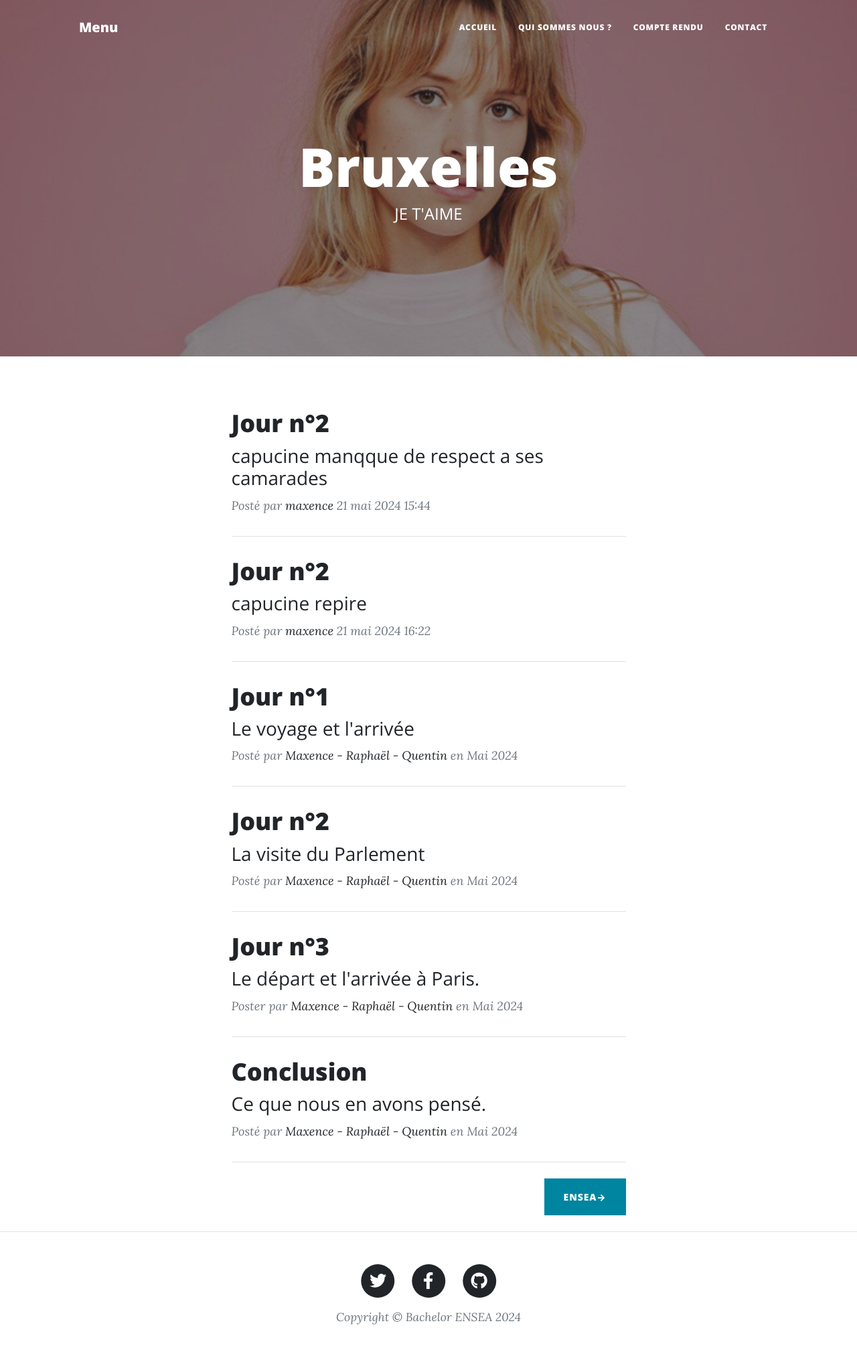
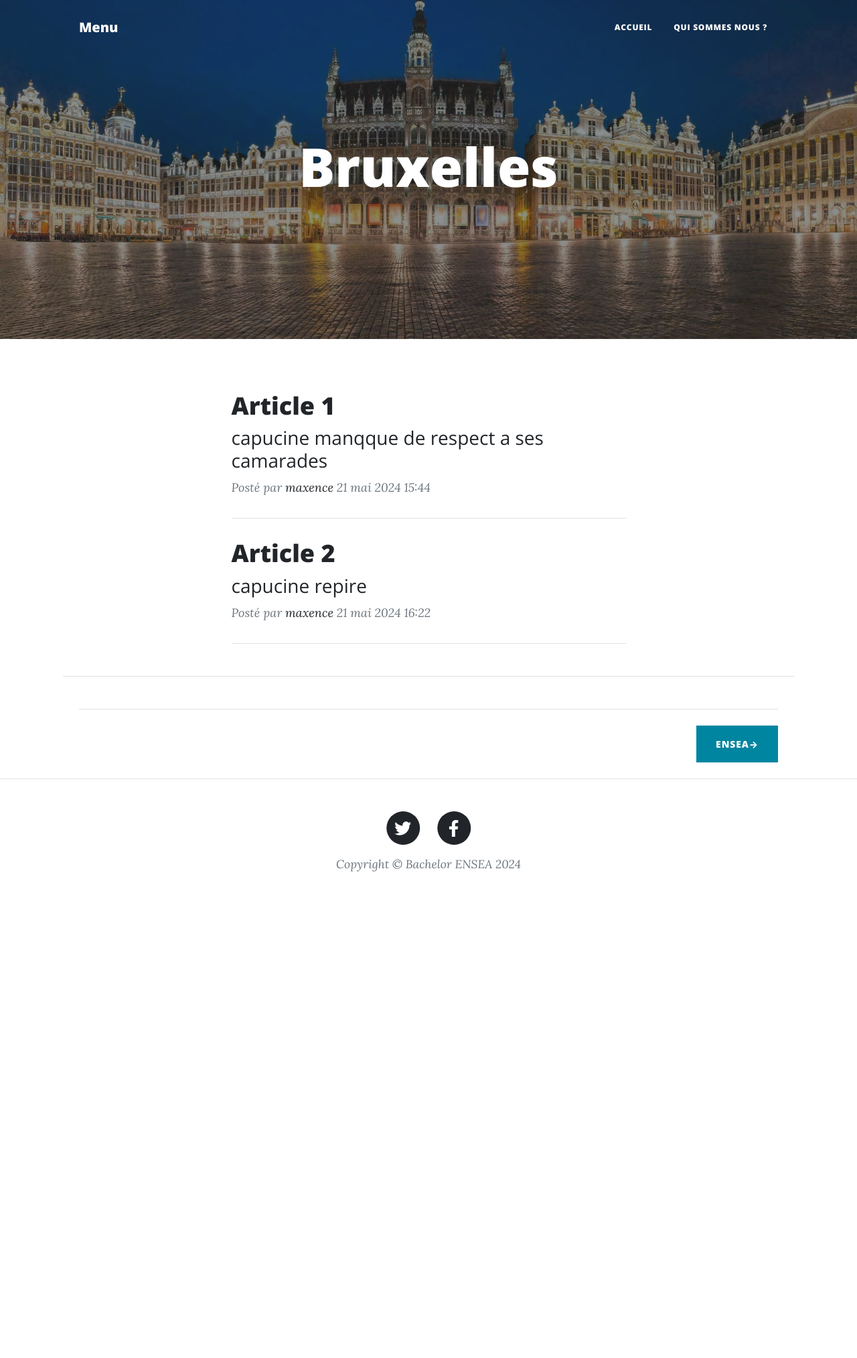
Before and after one commit to Maxence39/Bruxelles2024_Carnet_Voyage, a Django app: page / in a window 1280 px wide. Shown: the whole page at 67% size. After the commit the page ends 1301 px from the top, so only its background shows below. Run offline with Django 4.2, Linux system fonts and the light colour scheme; data comes from the database, SQL or seed files in the repository; both versions use the stored data as it was after the commit; some libraries are stand-ins or nearby versions.

Commit message:
update django procject

```diff
--- a/django_project/bachelor_projects/models.py
+++ b/django_project/bachelor_projects/models.py
@@ -4,9 +4,11 @@ from django.utils import timezone
 
 class Article(models.Model):
     author = models.ForeignKey(settings.AUTH_USER_MODEL, on_delete=models.CASCADE)
+    headline = models.CharField(max_length=30, default="")
     title = models.CharField(max_length=200)
     text = models.TextField()
     created_date = models.DateTimeField(default=timezone.now)
+    image = models.ImageField(upload_to='images/', default="NULL")
 
 #class Project(models.Model):
 #    author = models.ForeignKey(settings.AUTH_USER_MODEL, on_delete=models.CASCADE)
--- a/django_project/bachelor_projects/templates/index.html
+++ b/django_project/bachelor_projects/templates/index.html
@@ -20,29 +20,28 @@
         <!-- Navigation-->
         <nav class="navbar navbar-expand-lg navbar-light" id="mainNav">
             <div class="container px-4 px-lg-5">
-                <a class="navbar-brand" href="index.html">Menu</a>
+                <a class="navbar-brand" href="/">Menu</a>
                 <button class="navbar-toggler" type="button" data-bs-toggle="collapse" data-bs-target="#navbarResponsive" aria-controls="navbarResponsive" aria-expanded="false" aria-label="Toggle navigation">
                     Menu
                     <i class="fas fa-bars"></i>
                 </button>
                 <div class="collapse navbar-collapse" id="navbarResponsive">
                     <ul class="navbar-nav ms-auto py-4 py-lg-0">
-                        <li class="nav-item"><a class="nav-link px-lg-3 py-3 py-lg-4" href="index.html">Accueil</a></li>
-                        <li class="nav-item"><a class="nav-link px-lg-3 py-3 py-lg-4" href="about.html">Qui sommes nous ?</a></li>
-                        <li class="nav-item"><a class="nav-link px-lg-3 py-3 py-lg-4" href="post.html">Compte rendu</a></li>
-                        <li class="nav-item"><a class="nav-link px-lg-3 py-3 py-lg-4" href="contact.html">Contact</a></li>
+                        <li class="nav-item"><a class="nav-link px-lg-3 py-3 py-lg-4" href="/">Accueil</a></li>
+                        <li class="nav-item"><a class="nav-link px-lg-3 py-3 py-lg-4" href="/about">Qui sommes nous ?</a></li>
+                        <!--<li class="nav-item"><a class="nav-link px-lg-3 py-3 py-lg-4" href="/post">Compte rendu</a></li>-->
                     </ul>
                 </div>
             </div>
         </nav>
         <!-- Page Header-->
-        <header class="masthead" style="background-image: url('{% static '/assets/img/angele.jpg' %}')">
+        <header class="masthead" style="background-image: url('{% static '/assets/img/GPbruxelles.jpg' %}')">
             <div class="container position-relative px-4 px-lg-5">
                 <div class="row gx-4 gx-lg-5 justify-content-center">
                     <div class="col-md-10 col-lg-8 col-xl-7">
                         <div class="site-heading">
                             <h1>Bruxelles</h1>
-                            <span class="subheading">JE T'AIME </span>
+                            <span class="subheading"> </span>
                         </div>
                     </div>
                 </div>
@@ -55,7 +54,7 @@
                     {% for article in articles %}
                         <!-- Post preview-->
                             <div class="post-preview">
-                                <a href="post/{{article.id}}"><h2 class="post-title">Jour n°2</h2>
+                                <a href="post/{{article.id}}"><h2 class="post-title">{{ article.headline }}</h2>
                                 <h3 class="post-subtitle">{{ article.title }}</h3>
                                 </a>
                                     <p class="post-meta">
@@ -70,57 +69,12 @@
 
                     {% endfor %}
                     <!-- Post preview-->
-                    <div class="post-preview">
-                        <a href="post.html">
-                            <h2 class="post-title">Jour n°1</h2>
-                            <h3 class="post-subtitle">Le voyage et l'arrivée</h3>
-                        </a>
-                        <p class="post-meta">
-                            Posté par
-                            <a href="#!">Maxence - Raphaël - Quentin</a>
-                            en Mai 2024
-                        </p>
+
                     </div>
                     <!-- Divider-->
                     <hr class="my-4" />
                     <!-- Post preview-->
-                    <div class="post-preview">
-                        <a href="post.html"><h2 class="post-title">Jour n°2</h2>
-                        <h3 class="post-subtitle">La visite du Parlement</h3>
-                    </a>
-                        <p class="post-meta">
-                            Posté par
-                            <a href="#!">Maxence - Raphaël - Quentin</a>
-                            en Mai 2024
-                        </p>
-                    </div>
-                    <!-- Divider-->
-                    <hr class="my-4" />
-                    <!-- Post preview-->
-                    <div class="post-preview">
-                        <a href="post.html">
-                            <h2 class="post-title">Jour n°3</h2>
-                            <h3 class="post-subtitle">Le départ et l'arrivée à Paris.</h3>
-                        </a>
-                        <p class="post-meta">
-                            Poster par
-                            <a href="#!">Maxence - Raphaël - Quentin</a>
-                            en Mai 2024
-                        </p>
-                    </div>
-                    <!-- Divider-->
-                    <hr class="my-4" />
-                    <!-- Post preview-->
-                    <div class="post-preview">
-                        <a href="post.html">
-                            <h2 class="post-title">Conclusion</h2>
-                            <h3 class="post-subtitle">Ce que nous en avons pensé.</h3>
-                        </a>
-                        <p class="post-meta">
-                            Posté par
-                            <a href="#!">Maxence - Raphaël - Quentin</a>
-                            en Mai 2024
-                        </p>
+
                     </div>
                     <!-- Divider-->
                     <hr class="my-4" />
@@ -136,7 +90,7 @@
                     <div class="col-md-10 col-lg-8 col-xl-7">
                         <ul class="list-inline text-center">
                             <li class="list-inline-item">
-                                <a href="#!">
+                                <a href="https://www.google.com/url?sa=t&source=web&rct=j&opi=89978449&url=https://twitter.com/ENSEA1%3Fref_src%3Dtwsrc%255Egoogle%257Ctwcamp%255Eserp%257Ctwgr%255Eauthor&ved=2ahUKEwjSufmsqI-GAxUfTaQEHT0BDGcQ6F56BAgQEAE&usg=AOvVaw0huT0OUO7M5kPNxgHVM6uB">
                                     <span class="fa-stack fa-lg">
                                         <i class="fas fa-circle fa-stack-2x"></i>
                                         <i class="fab fa-twitter fa-stack-1x fa-inverse"></i>
@@ -148,14 +102,6 @@
                                     <span class="fa-stack fa-lg">
                                         <i class="fas fa-circle fa-stack-2x"></i>
                                         <i class="fab fa-facebook-f fa-stack-1x fa-inverse"></i>
-                                    </span>
-                                </a>
-                            </li>
-                            <li class="list-inline-item">
-                                <a href="#!">
-                                    <span class="fa-stack fa-lg">
-                                        <i class="fas fa-circle fa-stack-2x"></i>
-                                        <i class="fab fa-github fa-stack-1x fa-inverse"></i>
                                     </span>
                                 </a>
                             </li>
--- a/django_project/bachelor_projects/urls.py
+++ b/django_project/bachelor_projects/urls.py
@@ -1,11 +1,19 @@
 from django.urls import path
+from django.conf import settings
+from django.conf.urls.static import static
 from . import views
 
 urlpatterns = [
     path('', views.index, name='index'),
-    path('index.html', views.index, name='index'),
-    path('about.html', views.about, name='about'),
-    path('post.html', views.post, name='post'),
+    path('index', views.index, name='index'),
+    path('about', views.about, name='about'),
+    path('post', views.post, name='post'),
     path('post/<int:id_post>', views.post, name='post'),
-    path('contact.html', views.contact, name='contact'),
-]
+    path('contact', views.contact, name='contact'),
+
+    ]
+
+
+if settings.DEBUG:
+        urlpatterns += static(settings.MEDIA_URL,
+                              document_root=settings.MEDIA_ROOT)
--- a/django_project/bachelor_projects/views.py
+++ b/django_project/bachelor_projects/views.py
@@ -17,6 +17,7 @@ def post(request):
 
 def post(request, id_post):
     article = Article.objects.get(pk=id_post)
+    print(article.image)
     return render(request, 'post.html', {'article' : article})
 
 def contact(request):
--- a/django_project/django_project/settings.py
+++ b/django_project/django_project/settings.py
@@ -119,6 +119,11 @@ USE_TZ = True
 STATIC_URL = 'static/'
 STATIC_ROOT = BASE_DIR / 'static'
 
+MEDIA_URL = 'media/'
+MEDIA_ROOT = BASE_DIR / 'media'
+
+
+
 # Default primary key field type
 # https://docs.djangoproject.com/en/4.1/ref/settings/#default-auto-field
 
```
Also changed, not shown: django_project/bachelor_projects/templates/about.html (+5 -14 lines), django_project/bachelor_projects/templates/contact.html (deleted, +0 -159 lines), django_project/bachelor_projects/templates/post.html (+7 -15 lines), django_project/bachelor_projects/migrations/0002_article_image.py (added), django_project/bachelor_projects/migrations/0003_article_headline.py (added), django_project/bachelor_projects/static/assets/img/GPbruxelles.jpg (added), django_project/bachelor_projects/static/assets/img/bachelor.jpg (added), django_project/bachelor_projects/static/assets/img/bruxelles.jpg (added), django_project/db.sqlite3, django_project/media/images/15557821-imag-des-gouttes-d-eau-sur-la-fenêtre-et-fond-de-ciel-bleu.jpg (added), django_project/media/images/3d-rendent-arbre-fantasmagorique-contre-image-lune.jpg (added).
